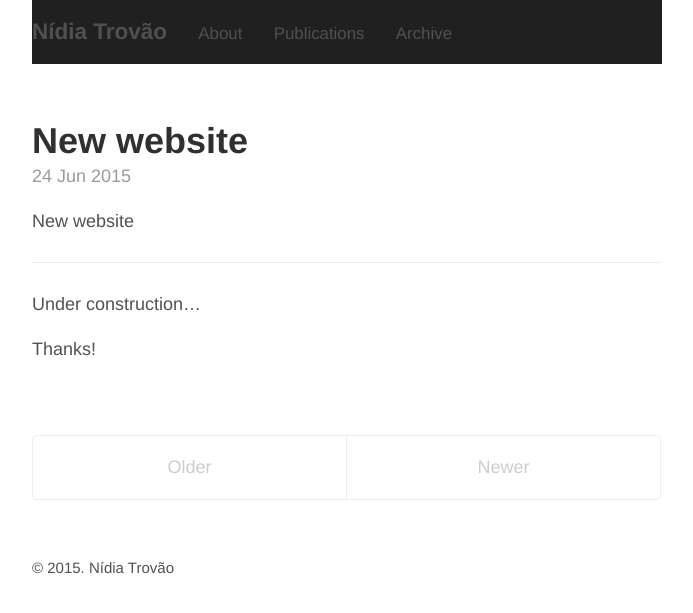
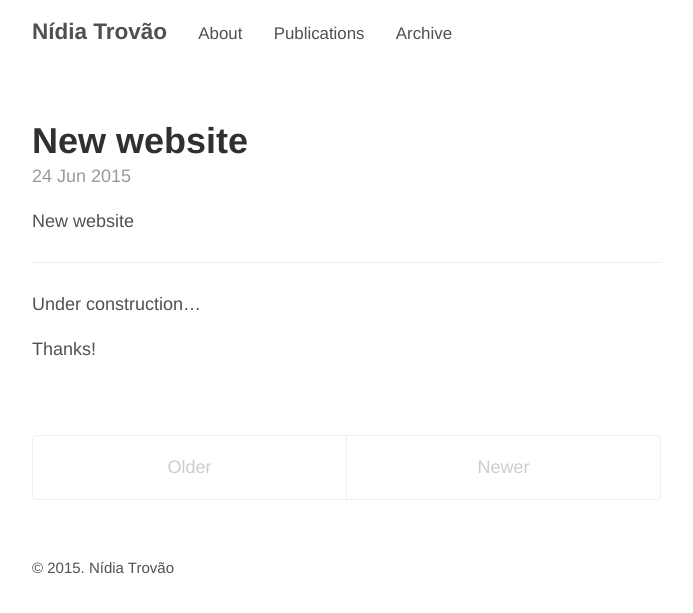
Before and after one commit to nidiatrovao/nidiatrovao.github.io, a Jekyll site: the page built from index.html, in a window 1280 px wide. Shown: the top 613 px of the page, without its empty margins (293-986 px from the left). Built offline with Jekyll 4.4.1, drawn with Linux system fonts in a browser that asks for light colours; the list of posts is cut into pages by our own code.

Commit message:
css edits 3

```diff
--- a/_layouts/default.html
+++ b/_layouts/default.html
@@ -6,7 +6,7 @@
   <body>
 
     <div class="container content">
-      <header class="masthead" style="background-color:#202020">
+      <span style="background-color:#F0F0F0;width:100%"><header class="masthead">
         <h3 class="masthead-title">
           <a href="{{ site.baseurl }}/" title="Home">{{ site.title }}</a>
 			{% for page in site.pages_list %}
@@ -14,7 +14,7 @@
 				<small><a href="{{ page[1]  }}">{{ page[0] }}</a></small>
 			{% endfor %}
 		</h3>
-      </header>
+      </header></span>
 
       <main>
         {{ content }}
```
